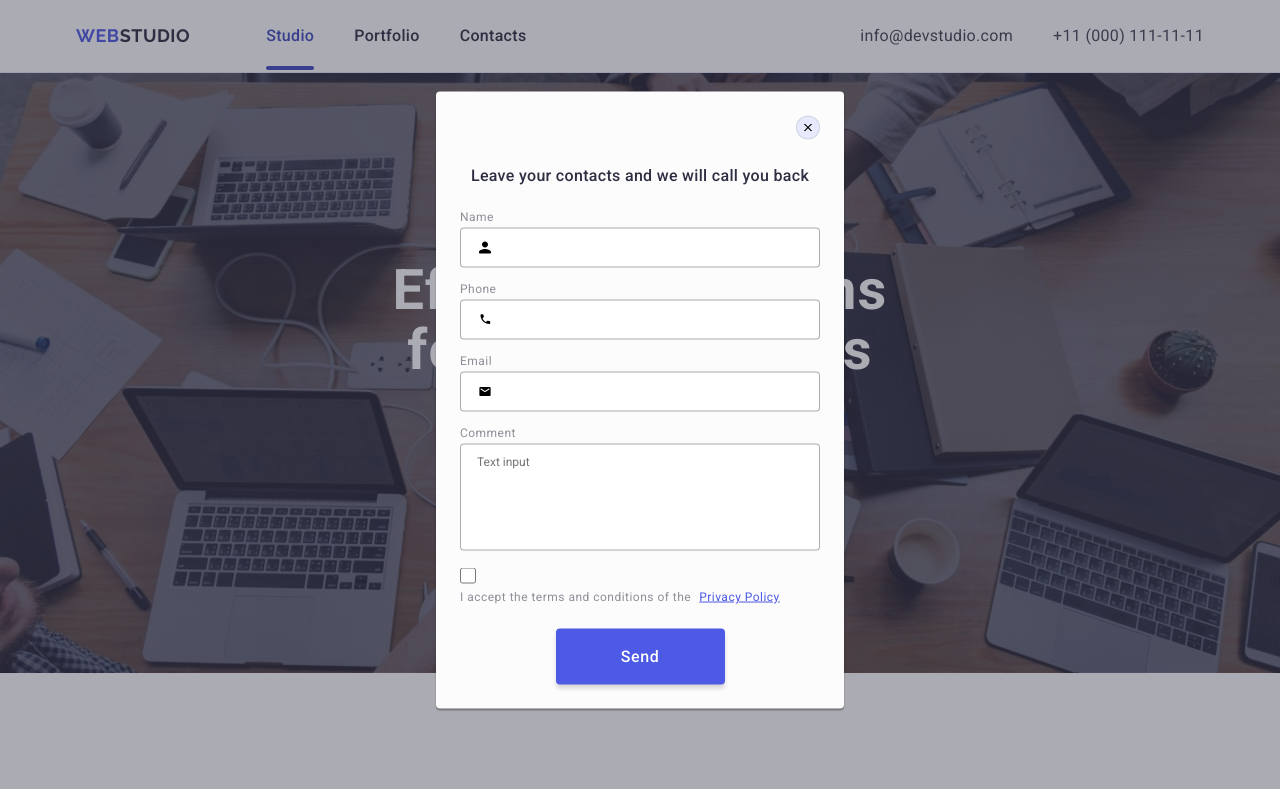
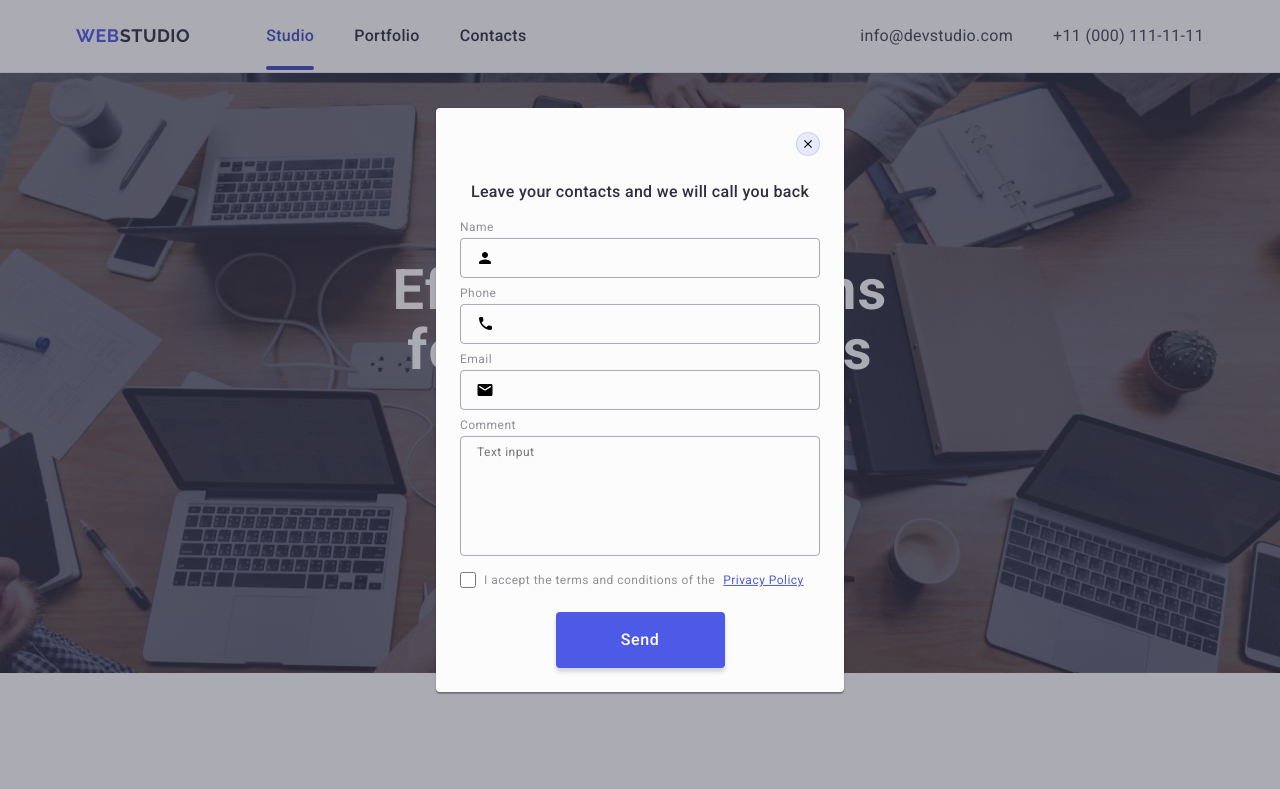
Before and after one commit to dimahutsol/goit-markup-hw-06, a plain HTML site: page index.html in a window 1280 px wide. Shown: the top 789 px of the page. Drawn offline with nearby package versions, Linux system fonts and the light colour scheme.

Commit message:
few new fixes

```diff
--- a/css/styles.css
+++ b/css/styles.css
@@ -660,9 +660,10 @@ textarea {
 .contacts-form-label {
   color: #8e8f99;
   font-size: 12px;
-  line-height: 1.16;
+  line-height: 1.17;
   letter-spacing: 0.48px;
   margin-bottom: 4px;
+  display: block;
 }
 
 .contacts-input-box {
@@ -673,10 +674,13 @@ textarea {
   display: block;
   width: 100%;
   padding: 11px 16px 11px 38px;
+  height: 40px;
   border-radius: 4px;
   border: 1px solid rgba(46, 47, 66, 0.4);
   font-size: 14px;
   margin-bottom: 8px;
+  background-color: transparent;
+  outline: transparent;
   transition: border-color 250ms cubic-bezier(0.4, 0, 0.2, 1);
 }
 
@@ -698,27 +702,40 @@ textarea {
   fill: #4d5ae5;
 }
 
+.contacts-textarea-box {
+  margin-bottom: 16px;
+}
+
 .contacts-form-textarea {
-  padding-left: 16px;
+  padding: 8px 16px;
   resize: none;
   color: rgba(46, 47, 66, 0.4);
+  background-color: transparent;
+  outline: transparent;
   font-size: 12px;
   color: #000000;
-  margin-bottom: 16px;
+  height: 120px;
+  line-height: 1.17;
+  letter-spacing: 0.04em;
+}
+
+.contacts-checkbox-box {
+  margin-bottom: 24px;
+  display: flex;
+  gap: 8px;
 }
 
 .contacts-ckeckbox-label {
   font-size: 12px;
-  line-height: 1.16;
+  line-height: 1.17;
   letter-spacing: 0.48px;
   color: #8e8f99;
   display: flex;
   align-items: center;
   gap: 8px;
-  margin-bottom: 24px;
 }
 
-.contacts-ckeckbox-label a {
+.contacts-checkbox-link {
   color: #4d5ae5;
   text-decoration: underline;
 }
@@ -732,9 +749,8 @@ textarea {
 }
 
 .contacts-form-button {
-  /* text-align: center; */
   margin: 0 auto;
-  display: flex;
+  display: block;
   justify-content: center;
   align-items: center;
   color: #ffffff;
--- a/index.html
+++ b/index.html
@@ -545,57 +545,57 @@
         <p class="modal-title">Leave your contacts and we will call you back</p>
         <form class="contacts-form" name="contacts-form">
           <div class="contacts-label-box">
-            <label class="contacts-form-label" for="input-name">Name </label>
+            <label class="contacts-form-label" for="user-name">Name</label>
             <div class="contacts-input-box">
               <input
                 class="contacts-form-input"
                 type="text"
-                name="name"
-                id="input-name"
+                name="user-name"
+                id="user-name"
               />
-              <svg class="contacts-form-icon" width="18" height="18">
+              <svg class="contacts-form-icon" width="18" height="24">
                 <use href="./images/icons.svg#icon-person"></use>
               </svg>
             </div>
           </div>
           <div class="contacts-label-box">
-            <label class="contacts-form-label" for="input-phone">Phone </label>
+            <label class="contacts-form-label" for="user-phone">Phone</label>
             <div class="contacts-input-box">
               <input
                 class="contacts-form-input"
                 type="tel"
-                name="phone"
-                id="input-phone"
+                name="user-phone"
+                id="usesr-phone"
               />
-              <svg class="contacts-form-icon" width="18" height="18">
+              <svg class="contacts-form-icon" width="18" height="24">
                 <use href="./images/icons.svg#icon-phone"></use>
               </svg>
             </div>
           </div>
           <div class="contacts-label-box">
-            <label class="contacts-form-label" for="input-email">Email </label>
+            <label class="contacts-form-label" for="user-email">Email</label>
             <div class="contacts-input-box">
               <input
                 class="contacts-form-input"
                 type="email"
-                name="email"
-                id="input-email"
+                name="user-email"
+                id="user-email"
               />
-              <svg class="contacts-form-icon" width="18" height="18">
+              <svg class="contacts-form-icon" width="18" height="24">
                 <use href="./images/icons.svg#icon-mail"></use>
               </svg>
             </div>
           </div>
-          <div class="contacts-label-box">
-            <label class="contacts-form-label" for="form-comment">
+          <div class="contacts-label-box contacts-textarea-box">
+            <label class="contacts-form-label" for="user-comment">
               Comment
             </label>
             <textarea
               class="contacts-form-textarea contacts-form-input"
-              name="comment"
+              name="user-comment"
               placeholder="Text input"
               rows="6"
-              id="form-comment"
+              id="user-comment"
             ></textarea>
           </div>
           <div class="contacts-checkbox-box">
@@ -608,7 +608,7 @@
             />
             <label class="contacts-ckeckbox-label" for="user-privacy">
               I accept the terms and conditions of the
-              <a href="#">Privacy Policy</a>
+              <a class="contacts-checkbox-link" href="#">Privacy Policy</a>
             </label>
           </div>
           <button class="contacts-form-button" type="submit">Send</button>
```
